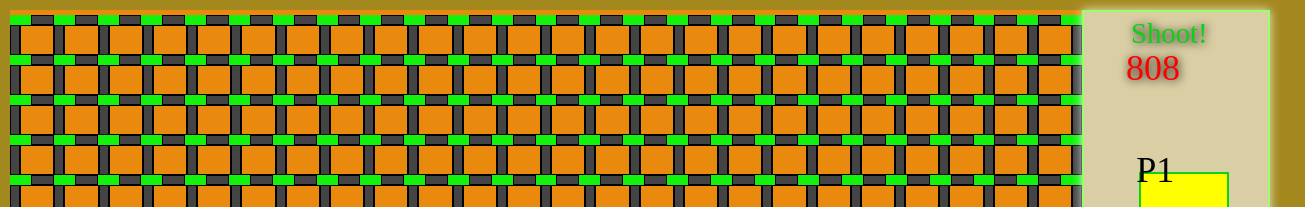
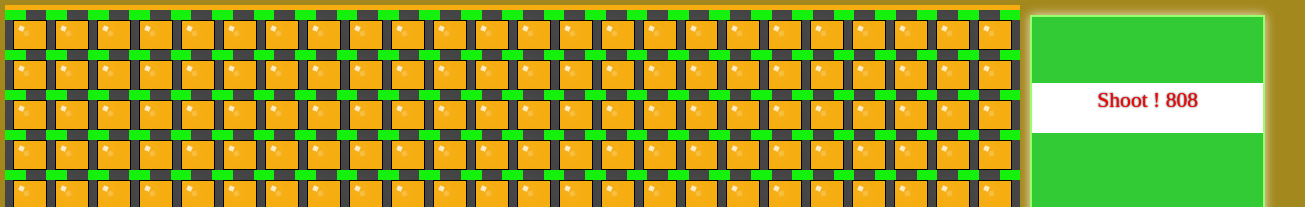
Before and after one commit to franckonline/game_grill-hit, a plain HTML site: page index.html in a window 1280 px wide. Shown: the top 207 px of the page, 1305 px wide, since content can reach past the window. Drawn offline with Linux system fonts and the light colour scheme.

Commit message:
final bord colonne non good

```diff
--- a/css/style.css
+++ b/css/style.css
@@ -14,8 +14,6 @@
 
 .flex {
     display: flex;
-    /* justify-content: center;
-    align-items: center; */
 }
 
 .flexdc {
@@ -35,50 +33,38 @@
 }
 
 /*-----------Gestion flex------fin---*/
-
-
 body {
-    padding: 10px;
+    padding: 5px;
     display: flex;
-
-    /* flex-direction:column; */
     justify-content: center;
-    /* align-items: center; */
     background-color: rgb(163, 136, 29);
 }
 
 main {
-    width: 90vw;
+    width: 86vw;
     height: 96vh;
-    background-color: rgb(233, 138, 14);
-    /* border:rgb(255, 255, 255) solid 1px; */
+    background-color: rgb(246, 173, 15);
 }
 
 .dot {
-
     width: 2px;
     height: 2px;
     background-color: rgb(20, 241, 12);
-    /* border-radius:50%; */
 }
 
 .line {
     display: flex;
     width: 100%;
     height: 20px;
-    /* border: white solid 1px; */
 }
 
-
 .trait {
-    width: 100%;
+    width: 98%;
     height: 10px;
     align-self: center;
 }
 
-
 .bloc {
-
     width: 100%;
     height: 30px;
     align-self: center;
@@ -90,134 +76,120 @@ main {
 
 .cell {
     border: black solid 1px;
+    position: relative;
 }
 
 .bip {
     cursor: pointer;
-    border: black solid 1px;
 }
 
 .coul0 {
     background-color: #444;
 }
-
 .coul1 {
     background-color: red;
 }
-
 .coul2 {
     background-color: blue;
 }
 
-.coul3 {
-    background-color: rgb(13, 209, 23);
-}
-
-.coul4 {
-    background-color: yellow;
-}
-
-
-
 .cadreplayers {
-    position: relative;
-    display: grid;
-    grid-column: 1fr;
-/* margin: 5px; */
-    width: 16%;
-    height: 85vh;
-    background-color: rgba(255, 255, 255, 0.596);
+   display:flex;
+   flex-direction:column;
+   margin: 10px;
+   width: 20%;
+   justify-content: space-around;
+    background-color: rgba(18, 223, 62, 0.774);
     box-shadow: 0 0 10px rgba(255, 255, 255, 0.815);
     border: rgb(153, 255, 106) solid 2px;
 }
 
+
+.shoot {
+    background-color: #fff;
+    padding: 5px;
+    text-align: center;
+    height: 50px;
+    width:100%;
+    font-size: 1.8rem;
+    color: rgb(255, 0, 0);
+    text-shadow: rgb(0, 0, 0) 0 0 2px;
+}
+
+.shoot::before
+{
+    content:'Shoot ! ';
+    text-align: center;
+    height: 20px;
+    font-size: 1.8rem;
+    color: rgb(255, 0, 0);
+    text-shadow: rgb(0, 0, 0) 0 0 2px;
+}
+
 .playerA,
 .playerB {
-
+    position: relative;
     padding: 5px;
     width: 90px;
     height: 150px;
     left: 30%;
     font-size: 3rem;
+    line-height: 90px;
+    text-align: center;
     background-color: yellow;
     border: rgb(13, 209, 23) solid 2px;
-
 }
 
 .playerA {
-    /* background-color: rgb(255, 0, 0); */
-    position: relative;
 
 }
 
 .playerB {
-    /* background-color: rgb(10, 155, 223); */
-    position: relative;
+
 }
 
 .playerA:before,
 .playerB:before {
     position: absolute;
-    padding: 5px;
-    top: -30px;
-    left: -10px;
+    top: -55px;
+    height:40%;
+    line-height: 50px;
+    border-radius: 10px;
+    background-color: rgba(255, 255, 255, 0.76);
 }
 
 .playerA:before {
     content: "P1";
+    transform: rotatez(-20deg) translate(0, 0);
+    color : red ;
 }
 
 .playerB:before {
     content: "P2";
+    transform: rotatez(20deg) translate(0,0);
+    color:blue;
 }
 
-
-.shoot {
-    position: relative;
-    padding: 5px;
-    left: 20%;
-    top: 30px;
-    font-size: 3rem;
-    color: rgb(255, 0, 0);
-    text-shadow: rgb(0, 0, 0) 1px 1px 10px;
-}
-
-.shoot:before {
-
-    content: 'Shoot!';
-    position: absolute;
-    padding: 5px;
-    font-size: 2.4rem;
-    color: rgb(13, 209, 23);
-    top: -30px;
-    height: 20px;
-    width: 20px;
-    /* background-color: #0ff; */
-}
-
-/*
 .cell::before {
     content: ' ';
     position: absolute;
-    width: 10%;
-    height: 80%;
-    top: 5%;
-    left: 70%;
+    width: 5px;
+    height: 5px;
+    top: 5px;
+    left: 5px;
     transform: rotate(24deg);
-    background-color: rgba(255, 255, 255, 0.2);
+    background-color: rgba(255, 255, 255, 0.753);
     box-shadow: rgba(255, 255, 255, 0.5) 0 0 20px;
 }
 
 .cell::after {
     content: ' ';
     position: absolute;
-    width: 20%;
-    height: 10%;
-    top: 10%;
-    left: 60%;
+    width: 5px;
+    height: 5px;
+    top: 10px;
+    left: 10px;
     transform: rotate(-14deg);
     background-color: rgba(255, 255, 255, 0.2);
     box-shadow: rgba(255, 255, 255, 0.5) 0 0 20px;
 }
-
-*/
```
